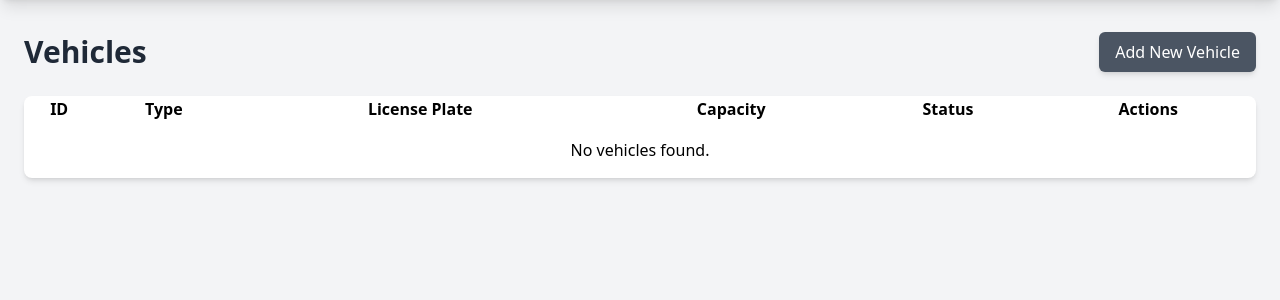
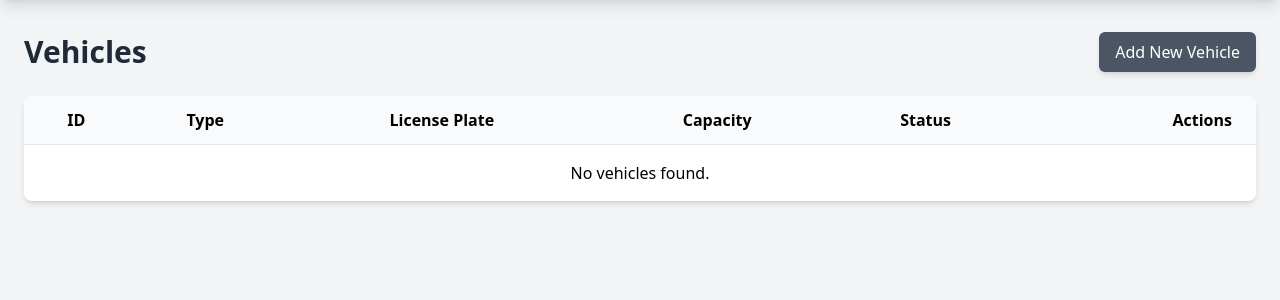
Before and after one commit to Adds14/SupplyChainDemand, a Flask app: page /vehicles in a window 1280 px wide. Shown: the part 64-364 px from the top of the page. Run offline with Flask 3, Linux system fonts and the light colour scheme; data that the repository does not hold is empty; some libraries are stand-ins or nearby versions.

Commit message:
new commit

```diff
--- a/templates/vehicle_list.html
+++ b/templates/vehicle_list.html
@@ -11,29 +11,31 @@
 <div class="bg-white rounded-lg shadow-md overflow-hidden">
     <table class="w-full">
         <thead>
-            <tr>
-                <th>ID</th>
-                <th>Type</th>
-                <th>License Plate</th>
-                <th>Capacity</th>
-                <th>Status</th>
-                <th>Actions</th>
+            <tr class="bg-gray-50 border-b">
+                <th class="p-3 text-center">ID</th>
+                <th class="p-3 text-center">Type</th>
+                <th class="p-3 text-center">License Plate</th>
+                <th class="p-3 text-center">Capacity</th>
+                <th class="p-3 text-center">Status</th>
+                <th class="p-3 text-right pr-6">Actions</th>
             </tr>
         </thead>
         <tbody>
             {% if vehicles %}
                 {% for vehicle in vehicles %}
-                <tr class="hover:bg-gray-50">
-                    <td>{{ vehicle.Vehicle_ID }}</td>
-                    <td>{{ vehicle.Type }}</td>
-                    <td>{{ vehicle.License_Plate }}</td>
-                    <td>{{ "%.2f"|format(vehicle.Capacity) if vehicle.Capacity else '' }}</td>
-                    <td>{{ vehicle.Status }}</td>
-                    <td class="flex space-x-2">
-                        <a href="{{ url_for('vehicle_edit', vehicle_id=vehicle.Vehicle_ID) }}" class="text-blue-600 hover:text-blue-800">Edit</a>
-                        <form action="{{ url_for('vehicle_delete', vehicle_id=vehicle.Vehicle_ID) }}" method="POST" onsubmit="return confirm('Are you sure you want to delete this vehicle?');">
-                            <button type="submit" class="text-red-600 hover:text-red-800">Delete</button>
-                        </form>
+                <tr class="hover:bg-gray-50 border-b">
+                    <td class="p-3 text-center">{{ vehicle.Vehicle_ID }}</td>
+                    <td class="p-3 text-center">{{ vehicle.Type }}</td>
+                    <td class="p-3 text-center">{{ vehicle.License_Plate }}</td>
+                    <td class="p-3 text-center">{{ "%.2f"|format(vehicle.Capacity) if vehicle.Capacity else '' }}</td>
+                    <td class="p-3 text-center">{{ vehicle.Status }}</td>
+                    <td class="p-3 text-right pr-6">
+                        <div class="flex justify-end space-x-2">
+                            <a href="{{ url_for('vehicle_edit', vehicle_id=vehicle.Vehicle_ID) }}" class="text-blue-600 hover:text-blue-800">Edit</a>
+                            <form action="{{ url_for('vehicle_delete', vehicle_id=vehicle.Vehicle_ID) }}" method="POST" onsubmit="return confirm('Are you sure you want to delete this vehicle?');">
+                                <button type="submit" class="text-red-600 hover:text-red-800">Delete</button>
+                            </form>
+                        </div>
                     </td>
                 </tr>
                 {% endfor %}
```
